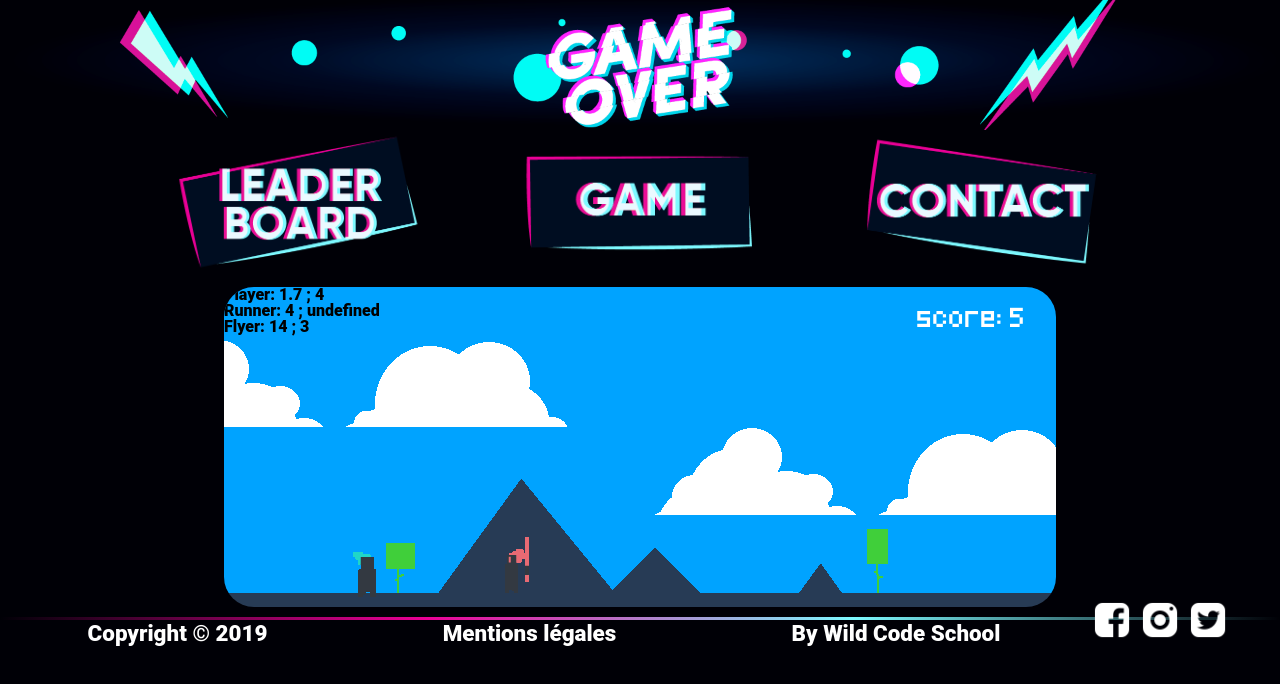
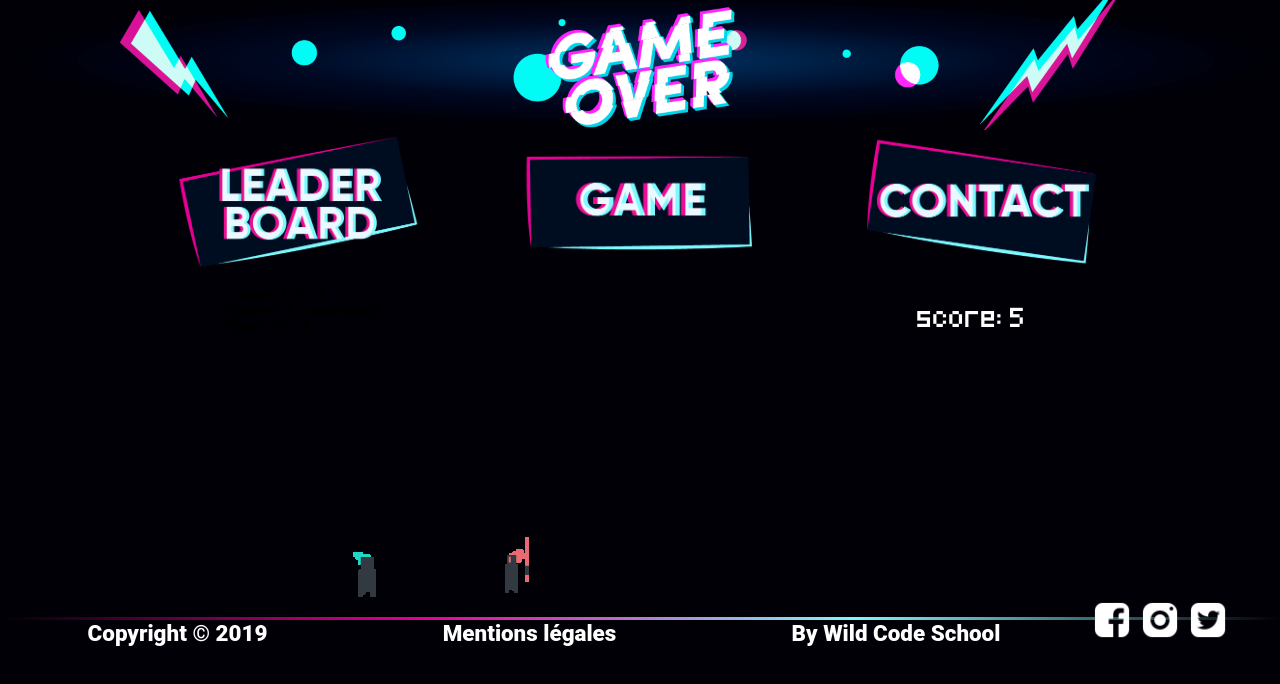
Before and after one commit to WildCodeSchool/lille-0919-js-projet2-runner, a React (Create React App) app in the folder frontend/: page / in a window 1280 px wide. Shown: the top 684 px of the page. Built offline with nearby package versions, Linux system fonts and the light colour scheme.

Commit message:
suppr background style because a new backgroung coming

```diff
--- a/frontend/src/components/style/Map.scss
+++ b/frontend/src/components/style/Map.scss
@@ -6,7 +6,6 @@
   height: 320px;
   border-radius: 30px;
   margin: 10px auto;
-  background-image: url("../assets/background.gif");
   overflow: hidden;
 
   #tile {
```
